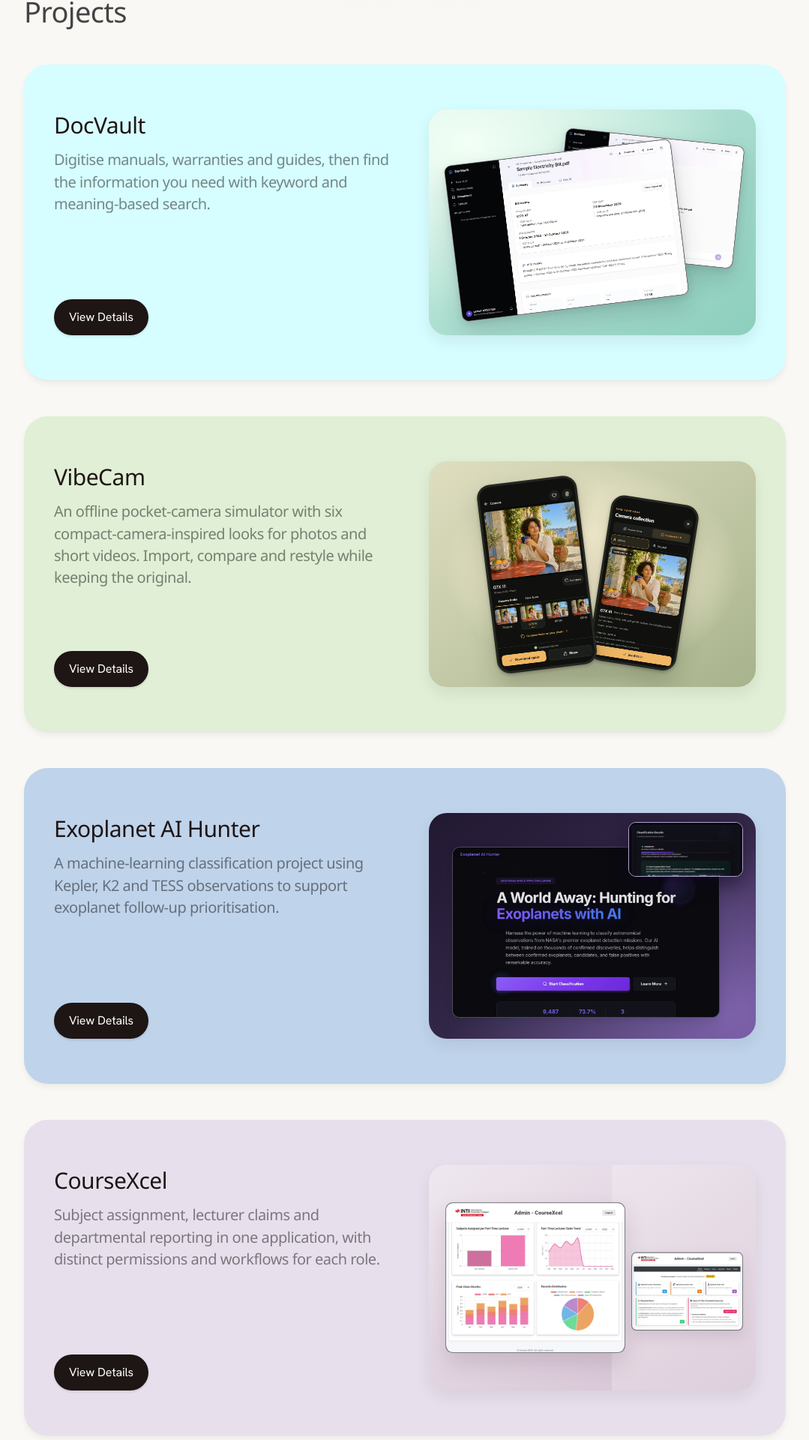
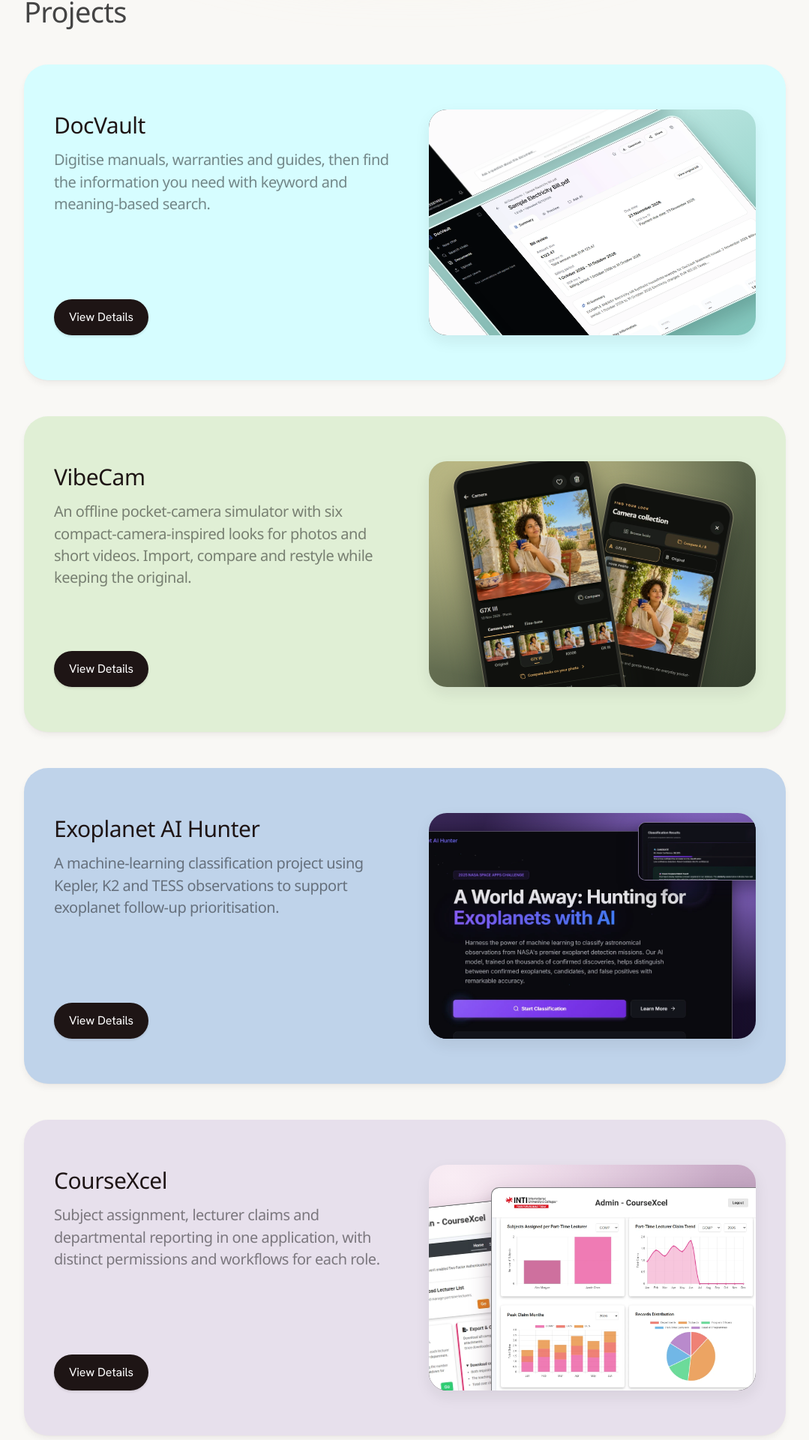
Before and after one commit to haydenteh5526/Portfolio, a Next.js app: page / in a window 1280 px wide. Shown: the part 645-2565 px from the top of the page at 75% size, without its empty margins (100-1179 px from the left). Built offline with nearby package versions, Linux system fonts and the light colour scheme; a web font is replaced by a local one.

Commit message:
style: fill project covers with layered screenshots

```diff
--- a/app/globals.css
+++ b/app/globals.css
@@ -356,10 +356,7 @@
   }
   .project-cover-composition {
     position: absolute;
-    inset-block: 0;
-    left: 50%;
-    width: min(100%, 154cqh);
-    translate: -50% 0;
+    inset: 0;
     transition: scale 0.5s cubic-bezier(0.22, 1, 0.36, 1);
   }
   .project-cover-screen {
@@ -379,64 +376,77 @@
   }
   .project-cover[data-layout="angled"] {
     background:
-      radial-gradient(ellipse at 12% 15%, #f2fff5, transparent 64%),
-      linear-gradient(140deg, #c9ede2, #8ccebd);
+      linear-gradient(150deg, #d6f6f3, #81c6bc);
+  }
+  [data-layout="angled"] .project-cover-composition {
+    inset: -12% -11%;
+    transform: rotate(-25deg) skewX(15deg);
   }
   [data-layout="angled"] .project-cover-screen {
+    width: 72%;
     aspect-ratio: 1200 / 825;
+    border: 2px solid #e4f5f2;
+    border-radius: 13px;
+    box-shadow: 0 14px 26px #163e3a48;
   }
   [data-layout="angled"] .project-cover-primary {
-    width: 70%;
-    top: 18.5%;
-    left: 7%;
-    transform: rotate(-7deg);
+    top: 27%;
+    left: 13%;
   }
   [data-layout="angled"] .project-cover-secondary {
-    width: 55%;
-    top: 12%;
-    right: 5%;
-    transform: rotate(6deg);
+    bottom: calc(73% + 12px);
+    left: 13%;
+  }
+  [data-layout="angled"] .project-cover-edge {
+    top: 27%;
+    right: calc(87% + 12px);
   }
   .project-cover[data-layout="phones"] {
     background:
-      radial-gradient(ellipse at 50% 48%, #faf1d3 0 22%, transparent 64%),
-      linear-gradient(145deg, #dfdec0, #a7b38c);
+      radial-gradient(ellipse at 26% 15%, #d2cb91, transparent 68%),
+      linear-gradient(140deg, #88916b, #343e2e);
   }
   [data-layout="phones"] .project-cover-screen {
     aspect-ratio: 860 / 1620;
-    top: 50%;
-    left: 50%;
-    border: 3px solid #252720;
-    border-radius: 18px;
-    box-shadow: 0 18px 30px #34402a40, 0 2px 4px #0004;
+    border: 4px solid #292a24;
+    border-radius: clamp(13px, 5cqw, 28px);
+    box-shadow: 0 16px 34px #19201890, 0 0 0 1px #eee1b66b;
   }
   [data-layout="phones"] .project-cover-primary {
-    height: min(84%, 76cqw);
-    transform: translate(-105%, -50%) rotate(-7deg);
+    height: min(115%, 105cqw);
+    top: 0;
+    left: 34%;
+    transform: translateX(-50%) rotate(-9deg);
   }
   [data-layout="phones"] .project-cover-secondary {
-    height: min(74%, 67cqw);
-    transform: translate(8%, -45%) rotate(9deg);
+    height: min(106%, 98cqw);
+    top: 13%;
+    left: 68%;
+    transform: translateX(-50%) rotate(11deg);
   }
   .project-cover[data-layout="inset"] {
     background:
-      radial-gradient(ellipse at 90% 90%, #8064af, transparent 66%),
-      linear-gradient(145deg, #211831, #46365f);
+      radial-gradient(ellipse at 86% 18%, #a27dea, transparent 58%),
+      linear-gradient(140deg, #3a2858, #160d29);
   }
   [data-layout="inset"] .project-cover-primary {
-    width: 82%;
-    aspect-ratio: 1160 / 740;
-    top: 15%;
-    left: 7%;
+    width: 100%;
+    height: 105%;
+    top: 8%;
+    left: -7%;
     border-color: #a393bd66;
+    box-shadow: 0 0 24px #0e081e8c;
+  }
+  [data-layout="inset"] .project-cover-primary img {
+    object-position: center 32%;
   }
   [data-layout="inset"] .project-cover-secondary {
     z-index: 1;
-    width: 35%;
-    aspect-ratio: 2.1;
-    right: 4%;
+    width: min(42%, 64cqh);
+    aspect-ratio: 2.35;
+    right: -6%;
     top: 4%;
-    border-color: #b2a0ce;
+    border-color: #b2a0ceaa;
     box-shadow: 0 10px 25px #0e081e80;
   }
   [data-layout="inset"] .project-cover-secondary img {
@@ -444,33 +454,35 @@
   }
   .project-cover[data-layout="workspace"] {
     background:
-      linear-gradient(90deg, transparent 56%, #ffffff3d 56%),
-      linear-gradient(145deg, #efe8f0, #d3bfd0);
+      radial-gradient(ellipse at 7% 5%, #f9edf4, transparent 62%),
+      linear-gradient(145deg, #e2c6df, #ab8caa);
   }
   [data-layout="workspace"] .project-cover-primary {
-    width: 55%;
-    aspect-ratio: 1200 / 1010;
-    left: 5%;
-    top: 50%;
-    translate: 0 -50%;
-    box-shadow: 0 14px 28px #63465e30;
+    width: min(83%, 137cqh);
+    height: 99%;
+    right: -2%;
+    top: 10%;
+    box-shadow: 0 12px 28px #56385060;
   }
   [data-layout="workspace"] .project-cover-secondary {
-    width: 34%;
-    aspect-ratio: 840 / 595;
-    right: 4%;
-    top: 50%;
-    translate: 0 -33%;
+    width: 80%;
+    height: 90%;
+    left: -33%;
+    top: 18%;
+    transform: rotate(-6deg);
     border-radius: 7px;
-    box-shadow: 0 8px 18px #63465e26;
+    box-shadow: 0 8px 18px #56385044;
   }
   .project-cover[data-layout="broadcast"] {
     background:
-      radial-gradient(ellipse at 95% 5%, #55232b, transparent 58%),
+      linear-gradient(142deg, #72262f, #15151e 62%),
       #15151e;
   }
   [data-layout="broadcast"] .project-cover-composition {
-    width: min(91%, 137cqh);
+    inset: 50% auto auto 50%;
+    width: min(100%, 162cqh);
+    aspect-ratio: 1.62;
+    translate: -50% -50%;
   }
   [data-layout="broadcast"] .project-cover-screen {
     width: 100%;
@@ -482,16 +494,15 @@
   }
   /* Frame the race banner and tyre chart within the dashboard captures. */
   [data-layout="broadcast"] .project-cover-secondary {
-    top: 7%;
+    top: 0;
     aspect-ratio: 896 / 205;
-    border-radius: 5px;
   }
   [data-layout="broadcast"] .project-cover-secondary img {
     height: auto;
     transform: translateY(-14.5%);
   }
   [data-layout="broadcast"] .project-cover-primary {
-    bottom: 7%;
+    bottom: 0;
     aspect-ratio: 1028 / 405;
   }
   [data-layout="broadcast"] .project-cover-primary img {
--- a/components/project-cover.tsx
+++ b/components/project-cover.tsx
@@ -30,6 +30,16 @@ export function ProjectCover({
             priority={featured}
           />
         </div>
+        {screenshot.layout === "angled" && (
+          <div className="project-cover-screen project-cover-edge" aria-hidden="true">
+            <Image
+              src={asset(`projects/${secondary.file}`)}
+              width={secondary.width}
+              height={secondary.height}
+              alt=""
+            />
+          </div>
+        )}
       </div>
     </div>
   );
```
